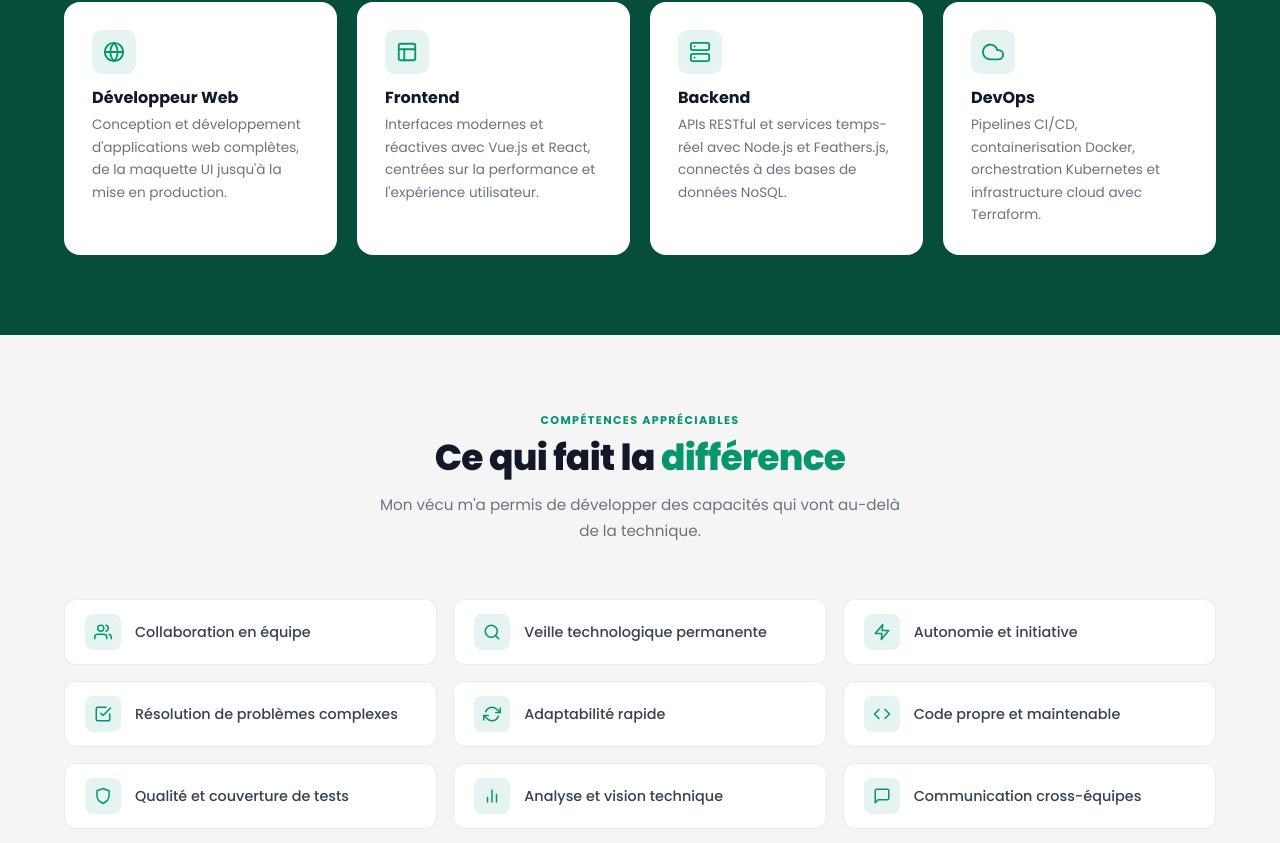
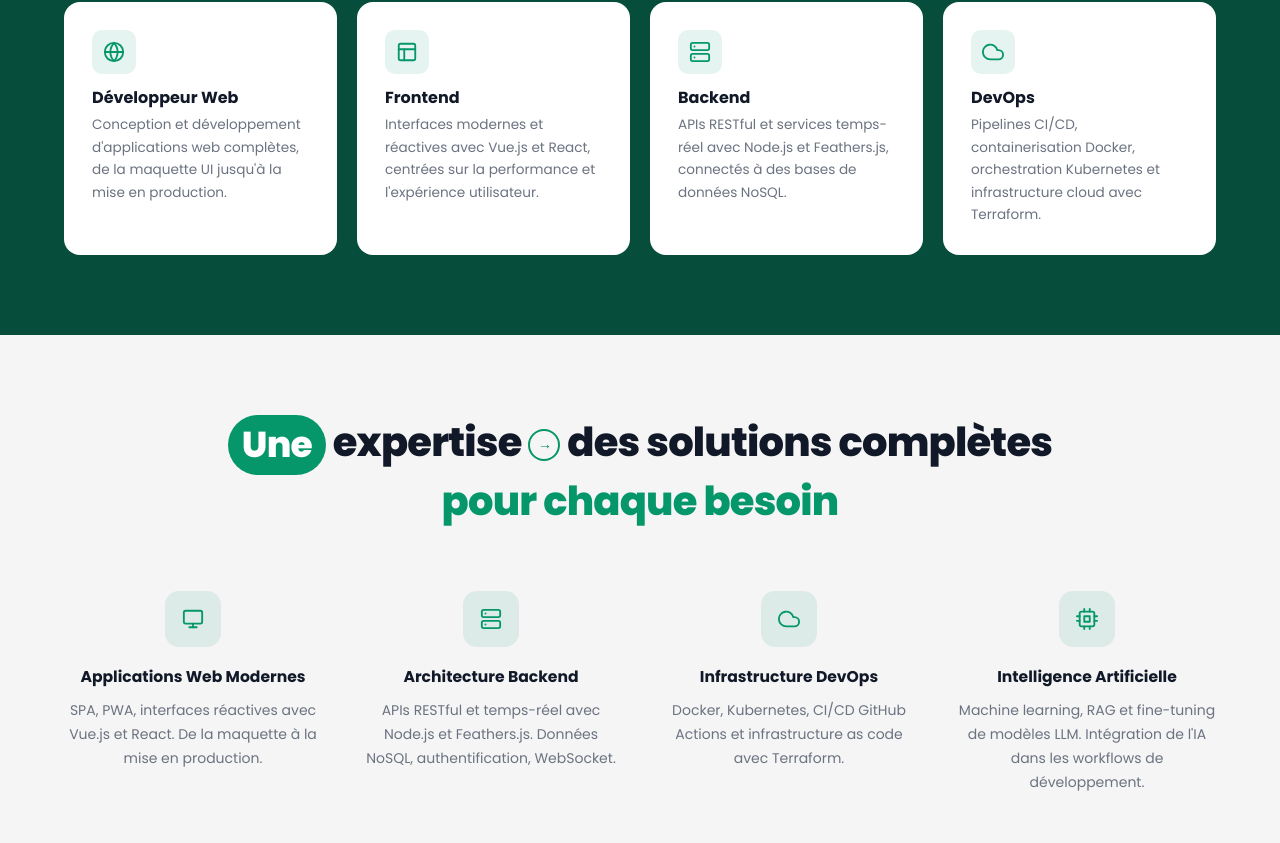
Before and after one commit to tristan-greffe/portfolio, a React (Create React App) app: page / in a window 1280 px wide. Shown: the part 1946-2789 px from the top of the page. Built offline with nearby package versions, Linux system fonts and the light colour scheme.

Commit message:
feat: add ValueProps section, update LinkedIn links

```diff
--- a/src/components/Footer.jsx
+++ b/src/components/Footer.jsx
@@ -25,7 +25,7 @@ const Footer = () => {
           <a href="https://github.com/tristan-greffe" target="_blank" rel="noreferrer" aria-label="GitHub">
             <FiGithub size={20} />
           </a>
-          <a href="#" target="_blank" rel="noreferrer" aria-label="LinkedIn">
+          <a href="https://www.linkedin.com/in/tristan-greffe" target="_blank" rel="noreferrer" aria-label="LinkedIn">
             <FiLinkedin size={20} />
           </a>
           <a href="mailto:greffe.tristan.fr@gmail.com" aria-label="Email">
--- /dev/null
+++ b/src/components/ValueProps.jsx
@@ -0,0 +1,87 @@
+import { motion } from 'framer-motion'
+import { FiMonitor, FiServer, FiCloud, FiCpu } from 'react-icons/fi'
+
+const props = [
+  {
+    Icon: FiMonitor,
+    title: 'Applications Web Modernes',
+    description:
+      'SPA, PWA, interfaces réactives avec Vue.js et React. De la maquette à la mise en production.',
+  },
+  {
+    Icon: FiServer,
+    title: 'Architecture Backend',
+    description:
+      'APIs RESTful et temps-réel avec Node.js et Feathers.js. Données NoSQL, authentification, WebSocket.',
+  },
+  {
+    Icon: FiCloud,
+    title: 'Infrastructure DevOps',
+    description:
+      'Docker, Kubernetes, CI/CD GitHub Actions et infrastructure as code avec Terraform.',
+  },
+  {
+    Icon: FiCpu,
+    title: 'Intelligence Artificielle',
+    description:
+      'Machine learning, RAG et fine-tuning de modèles LLM. Intégration de l\'IA dans les workflows de développement.',
+  },
+]
+
+const container = {
+  hidden: {},
+  visible: { transition: { staggerChildren: 0.1 } },
+}
+
+const itemVariant = {
+  hidden: { opacity: 0, y: 24 },
+  visible: { opacity: 1, y: 0, transition: { duration: 0.5, ease: 'easeOut' } },
+}
+
+const ValueProps = () => {
+  return (
+    <div className="value-props">
+      <div className="value-props__inner">
+        <motion.div
+          className="value-props__header"
+          initial={{ opacity: 0, y: 20 }}
+          whileInView={{ opacity: 1, y: 0 }}
+          viewport={{ once: true }}
+          transition={{ duration: 0.5 }}
+        >
+          <h2>
+            <span className="value-props__pill">Une</span>
+            {' '}expertise{' '}
+            <span className="value-props__arrow">→</span>
+            {' '}des solutions complètes
+            <br />
+            <span>pour chaque besoin</span>
+          </h2>
+        </motion.div>
+
+        <motion.div
+          className="value-props__grid"
+          variants={container}
+          initial="hidden"
+          whileInView="visible"
+          viewport={{ once: true, amount: 0.2 }}
+        >
+          {props.map((prop) => {
+            const { Icon } = prop
+            return (
+              <motion.div key={prop.title} className="value-props__item" variants={itemVariant}>
+                <div className="value-props__icon">
+                  <Icon size={22} />
+                </div>
+                <h3>{prop.title}</h3>
+                <p>{prop.description}</p>
+              </motion.div>
+            )
+          })}
+        </motion.div>
+      </div>
+    </div>
+  )
+}
+
+export default ValueProps
--- a/src/pages/Contact.jsx
+++ b/src/pages/Contact.jsx
@@ -20,7 +20,7 @@ const SOCIAL_LINKS = [
   {
     icon: FiLinkedin,
     label: 'LinkedIn',
-    href: '#'
+    href: 'https://www.linkedin.com/in/tristan-greffe'
   },
 ]
 
--- a/src/pages/Home.jsx
+++ b/src/pages/Home.jsx
@@ -2,6 +2,7 @@ import Hero from '../components/Hero'
 import TechBanner from '../components/TechBanner'
 import StorySection from '../components/StorySection'
 import HighlightCards from '../components/HighlightCards'
+import ValueProps from '../components/ValueProps'
 import FeatureList from '../components/FeatureList'
 import HomeCTA from '../components/HomeCTA'
 
@@ -12,6 +13,7 @@ const Home = () => {
       <TechBanner />
       <StorySection />
       <HighlightCards />
+      <ValueProps />
       <FeatureList />
       <HomeCTA />
     </>
--- /dev/null
+++ b/src/scss/components/value-props.scss
@@ -0,0 +1,107 @@
+.value-props {
+  padding: 4rem 1.5rem;
+
+  @include desktop-screen {
+    padding: 5rem 4rem;
+  }
+}
+
+.value-props__inner {
+  max-width: 1200px;
+  margin: 0 auto;
+}
+
+.value-props__header {
+  text-align: center;
+  margin-bottom: 4rem;
+
+  h2 {
+    font-size: 1.75rem;
+    font-weight: 800;
+    color: var(--text-primary);
+    line-height: 1.3;
+    letter-spacing: -0.02em;
+
+    @include desktop-screen {
+      font-size: 2.5rem;
+    }
+
+    span:last-child {
+      color: var(--accent);
+    }
+  }
+}
+
+.value-props__pill {
+  display: inline-block;
+  padding: 0.2rem 0.875rem;
+  border-radius: 2rem;
+  background: var(--accent);
+  color: #fff;
+  font-size: 0.9em;
+  font-weight: 800;
+  vertical-align: middle;
+  line-height: 1.5;
+}
+
+.value-props__arrow {
+  display: inline-flex;
+  align-items: center;
+  justify-content: center;
+  width: 2rem;
+  height: 2rem;
+  border-radius: 50%;
+  border: 2px solid var(--accent);
+  color: var(--accent);
+  font-size: 0.9rem;
+  font-weight: 700;
+  vertical-align: middle;
+}
+
+.value-props__grid {
+  display: grid;
+  gap: 2.5rem;
+  grid-template-columns: 1fr;
+
+  @include tablet-screen {
+    grid-template-columns: repeat(2, 1fr);
+  }
+
+  @include desktop-screen {
+    grid-template-columns: repeat(4, 1fr);
+  }
+}
+
+.value-props__item {
+  display: flex;
+  flex-direction: column;
+  align-items: center;
+  text-align: center;
+  gap: 0;
+}
+
+.value-props__icon {
+  width: 3.5rem;
+  height: 3.5rem;
+  border-radius: 0.875rem;
+  background: var(--accent-muted);
+  color: var(--accent);
+  display: flex;
+  align-items: center;
+  justify-content: center;
+  margin-bottom: 1.25rem;
+}
+
+.value-props__item h3 {
+  font-size: 0.975rem;
+  font-weight: 700;
+  color: var(--text-primary);
+  margin-bottom: 0.75rem;
+  line-height: 1.3;
+}
+
+.value-props__item p {
+  font-size: 0.875rem;
+  line-height: 1.7;
+  color: var(--text-muted);
+}
--- a/src/scss/index.scss
+++ b/src/scss/index.scss
@@ -16,6 +16,7 @@
 @import "./components/story";
 @import "./components/highlight-cards";
 @import "./components/feature-list";
+@import "./components/value-props";
 @import "./components/cta";
 @import "./components/footer";
 @import "./components/hero";
```
